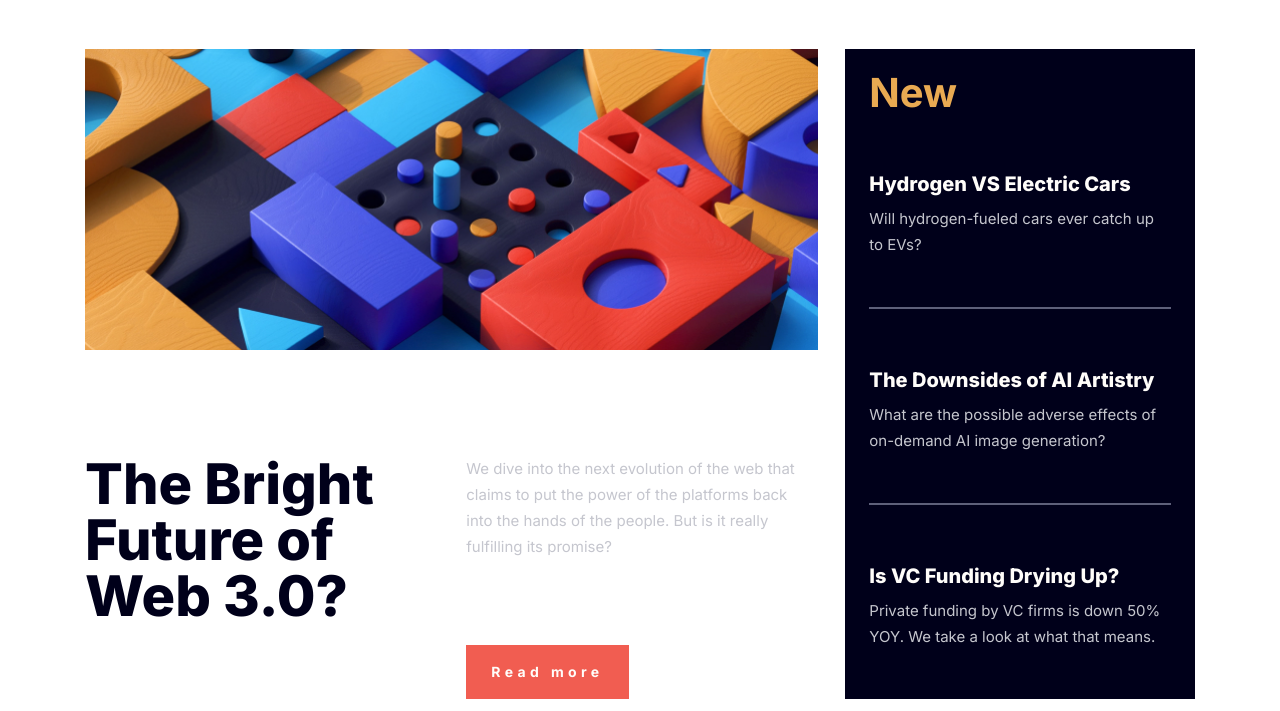
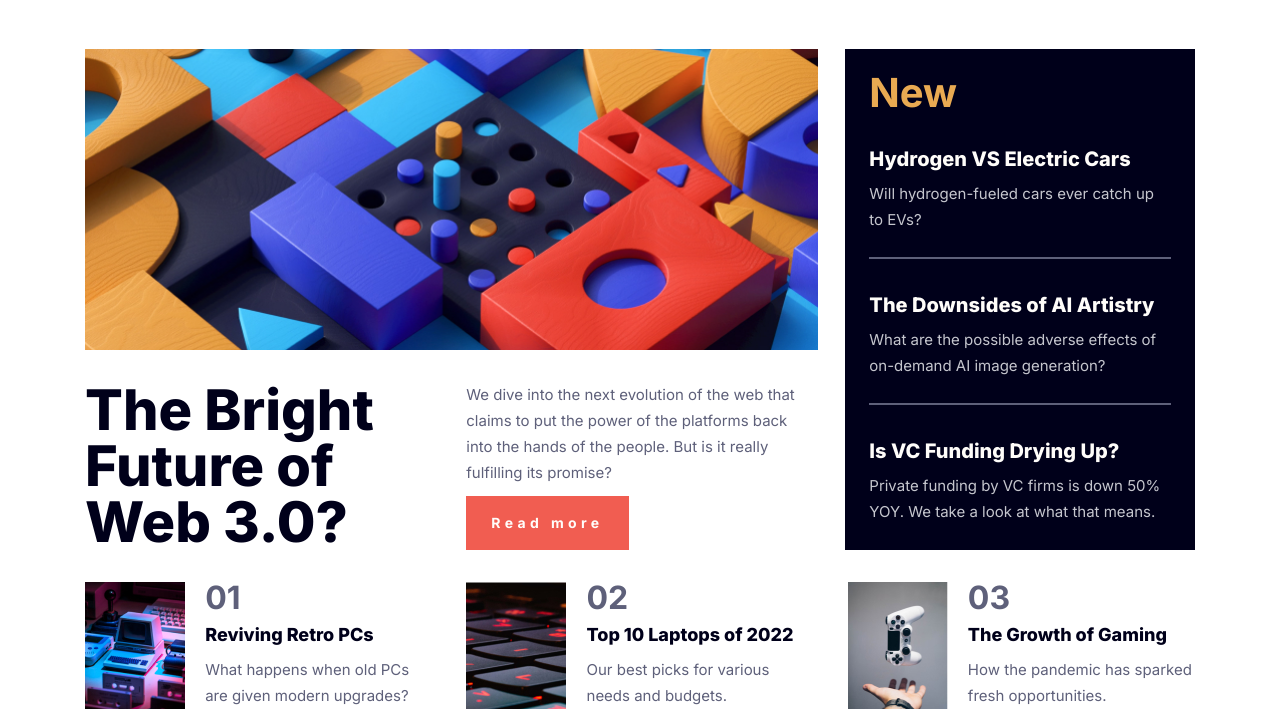
Before and after one commit to Junior-dev-Track/14-css-web-3-0-project-VizardAlpha, a plain HTML site: page index.html in a window 1280 px wide. Shown: the part 109-820 px from the top of the page. Drawn offline with Linux system fonts and the light colour scheme.

Commit message:
All is fix, need to add padding now

```diff
--- a/style.css
+++ b/style.css
@@ -2,7 +2,7 @@
 
 /* Reset CSS */
 
-* {
+*, *::before, *::after {
     margin: 0;
     padding: 0;
     box-sizing: border-box;
@@ -147,6 +147,12 @@ header, main, section {
     width: 100%;
 }
 
+p{
+    font-size: 15px;
+    font-weight: 400;
+    line-height: 26px;
+}
+
 html{
     font-family: 'Inter', sans-serif;
     color: #C5C6CE;
@@ -234,12 +240,7 @@ main > section{
     align-items: flex-start;
     justify-content: space-between;
     flex-direction: column;
-}
-
-#desc-main p{
-    font-size: 15px;
-    font-weight: 400;
-    line-height: 26px;
+    color: #5E607A;
 }
 
 #read-more {
@@ -261,10 +262,6 @@ main > section{
     display: flex;
     flex-direction: column;
 
-    article {
-        padding: 25px 0px;
-    }
-
     h2 {
         color: #E9AA52;
         font-size: 40px;
@@ -279,13 +276,6 @@ main > section{
         font-weight: 800;
         line-height: 24px;
         padding: 10px 0px;
-
-    }
-
-    p {
-        font-size: 15px;
-        font-weight: 400;
-        line-height: 26px;
 
     }
 
@@ -310,7 +300,8 @@ main > section{
     .color-list{
         display: flex;
         flex-direction: column;
-        justify-content: space-between
+        justify-content: space-between;
+        color: #5E607A;
     }
 
     .color-list p:first-child{
@@ -326,10 +317,4 @@ main > section{
         line-height: 24px;
     }
 
-    .color-list p{
-        font-size: 15px;
-        font-weight: 400;
-        line-height: 26px;
-    }
-
 }
```
Also changed, not shown: index.html (line endings or trailing spaces).
